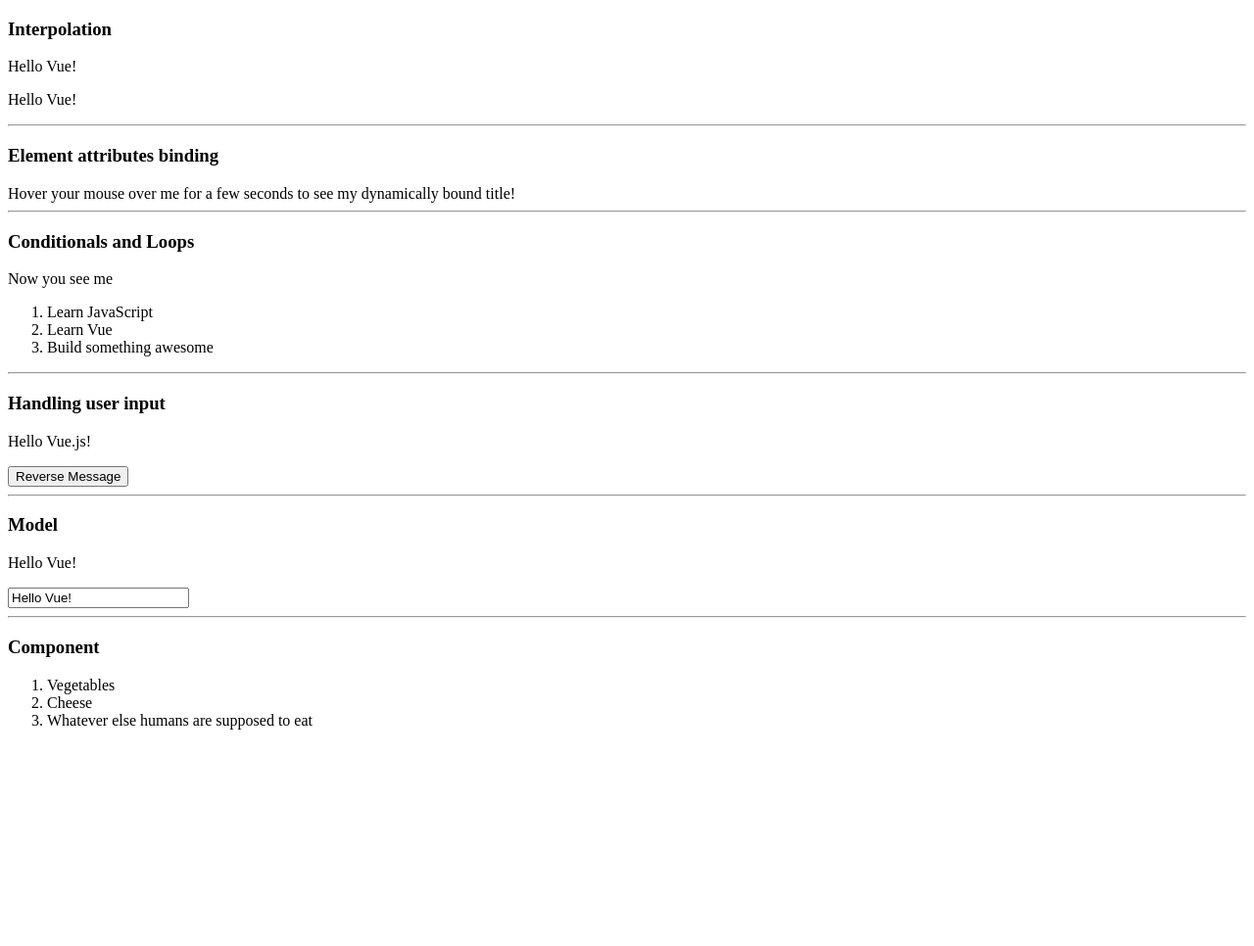
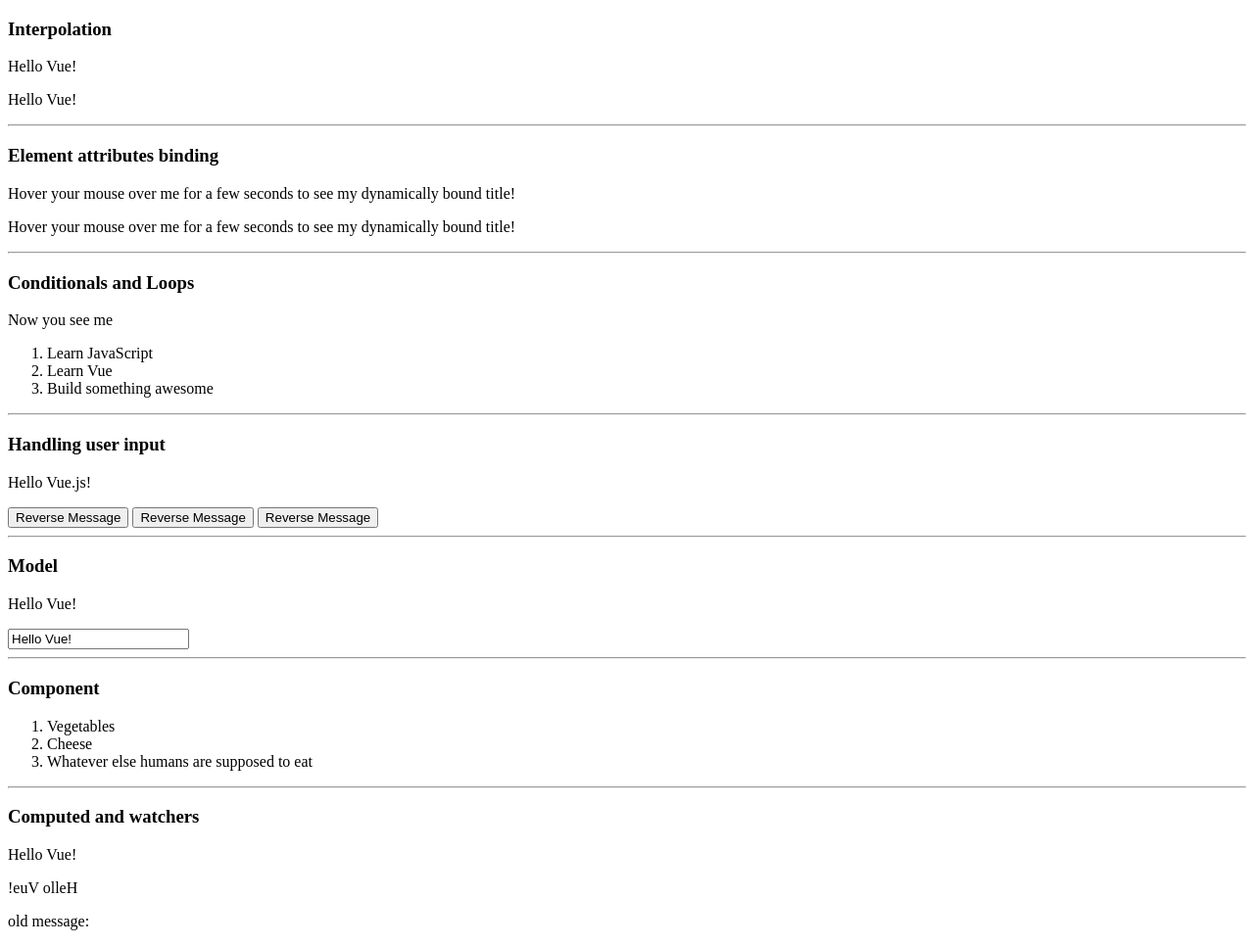
Before and after one commit to SantiagoGdaR/vuejs-example, a plain HTML site: page vue-intro/index.html in a window 1280 px wide. Shown: the whole page at 98% size. Before the commit the page ends 800 px from the top, so only its background shows below. Drawn offline with nearby package versions, Linux system fonts and the light colour scheme.

Commit message:
add computed and watchs

```diff
--- a/vue-intro/app/app.js
+++ b/vue-intro/app/app.js
@@ -35,7 +35,7 @@ var app4 = new Vue({
   },
   methods: {
     reverseMessage: function () {
-      this.message = this.message.split('').reverse().join('')
+      this.message = this.message.split('').reverse().join('');
     }
   }
 });
@@ -63,3 +63,28 @@ var app6 = new Vue({
     ]
   }
 });
+
+//computed and watchers
+var app7 = new Vue({
+  el: '#app-7',
+  data: {
+    message: 'Hello Vue!',
+    oldInfo: ''
+  },
+  //diff between method and computed:
+  //computed: a computed property will only re-evaluate when some of its dependencies have changed [catching].
+  //this means as long as message has not changed, multiple access to the reversedMessage computed property will
+  //immediately return the previously computed result without having to run the function again.
+  //method: a method invocation will always run the function whenever a re-render happens.
+  computed: {
+    reverseMessage: function () {
+      return this.message.split('').reverse().join('');
+    }
+  },
+  watch:{
+    message: function(newMessage, oldMessage){
+      this.oldInfo =  oldMessage;
+      return;
+    }
+  }
+});
--- a/vue-intro/index.html
+++ b/vue-intro/index.html
@@ -19,10 +19,15 @@
   <div id="app-2">
     <h3>Element attributes binding</h3>
     <!-- v-bind:title title attibute binding -->
-    <span v-bind:title="message">
+    <p v-bind:title="message">
       Hover your mouse over me for a few seconds
       to see my dynamically bound title!
-    </span>
+    </p>
+    <!-- v-bind:title shorthand -->
+    <p :title="message">
+      Hover your mouse over me for a few seconds
+      to see my dynamically bound title!
+    </p>
   </div>
   <hr />
   <div id="app-3">
@@ -42,6 +47,10 @@
     <p>{{ message }}</p>
     <!-- v-on:click click event binding -->
     <button v-on:click="reverseMessage">Reverse Message</button>
+    <!-- v-on:click click event binding with prevent default -->
+    <button v-on:click.prevent="reverseMessage">Reverse Message</button>
+    <!-- v-on:click shorthand -->
+    <button @click="reverseMessage">Reverse Message</button>
   </div>
   <hr />
   <div id="app-5">
@@ -62,6 +71,13 @@
       </todo-item>
     </ol>
   </div>
+  <hr />
+  <div id="app-7">
+    <h3>Computed and watchers</h3>
+    <p>{{ message }}</p>
+    <p>{{ reverseMessage }}</p>
+    <p>old message: {{ oldInfo }}</p>
+  </div>
   <script src="https://unpkg.com/vue"></script>
   <script src="app/app.js"></script>
 </body>
```
